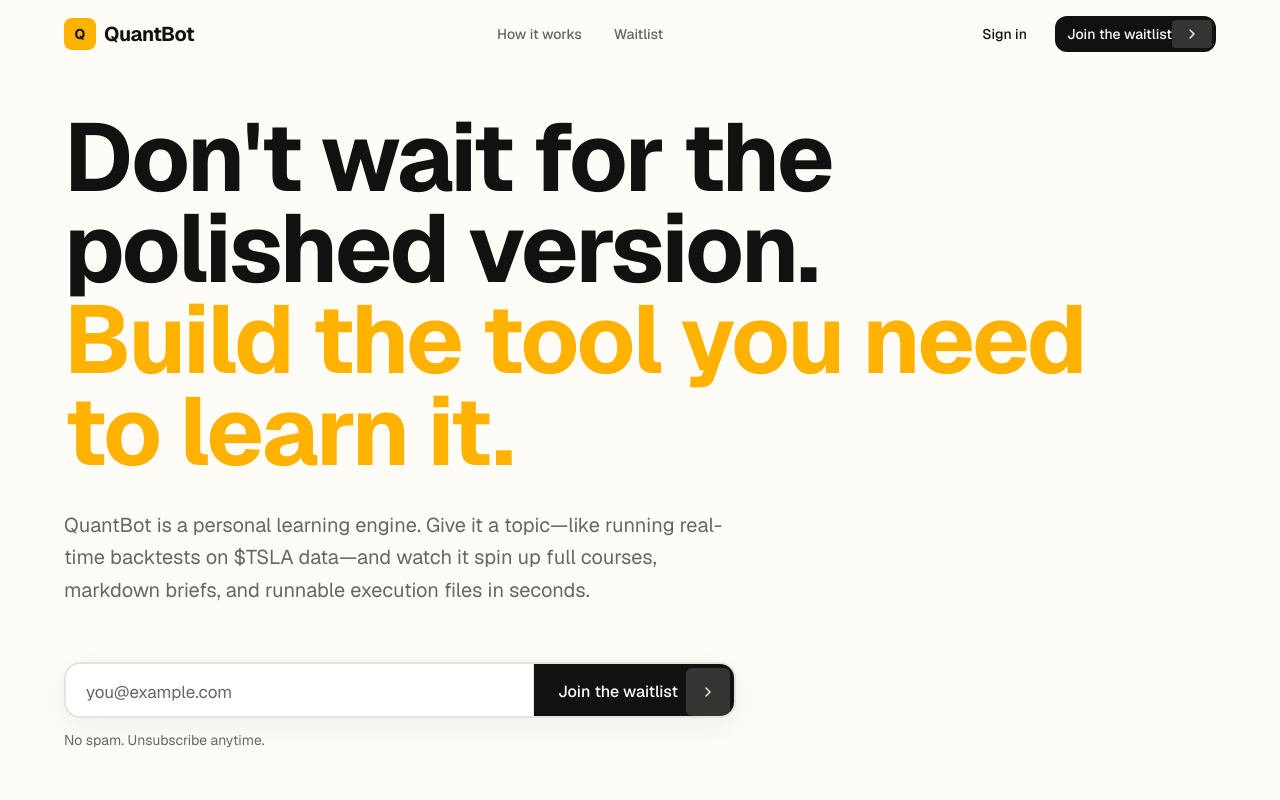
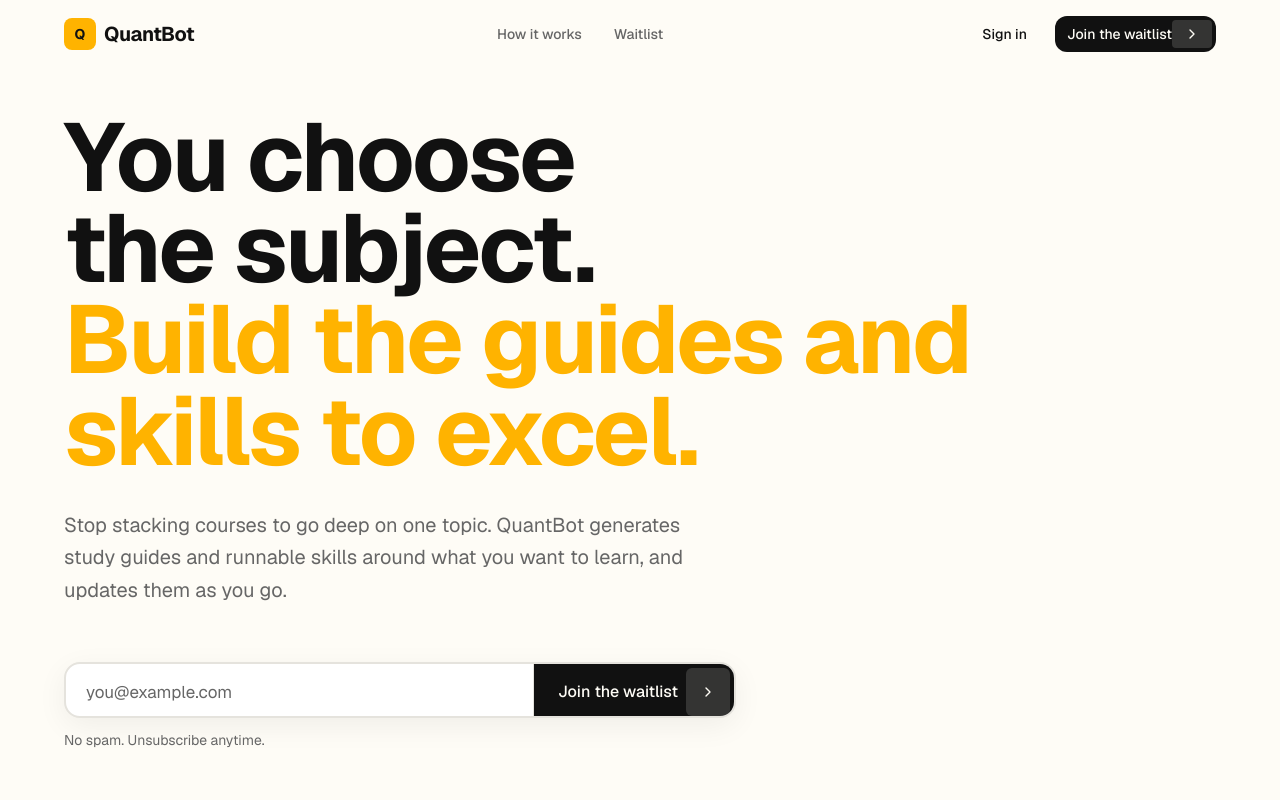
Before and after one commit to KaanEnt/QuantBot-Site, a Next.js app: page / in a window 1280 px wide. Shown: the top 800 px of the page. Built offline with nearby package versions, Linux system fonts and the light colour scheme.

Commit message:
update: sharpen hero slogan and subcopy for edtech positioning
Replace generic quant-focused headline with self-directed learning
message. Slogan: "You choose the subject. Build the guides and skills to
excel." Subcopy drives study guides and skills over course stacking.

```diff
--- a/components/hero.tsx
+++ b/components/hero.tsx
@@ -14,9 +14,9 @@
           transition={{ duration: 0.6, delay: 0.05 }}
           className="text-5xl sm:text-6xl lg:text-8xl font-bold tracking-tight text-foreground leading-[0.95] max-w-5xl text-balance"
         >
-          Don&apos;t wait for the polished version.
+          You choose the subject.
           <br />
-          <span className="text-accent">Build the tool you need to learn it.</span>
+          <span className="text-accent">Build the guides and skills to excel.</span>
         </motion.h1>
 
         <motion.p
@@ -25,9 +25,9 @@
           transition={{ duration: 0.6, delay: 0.15 }}
           className="mt-8 text-lg lg:text-xl text-muted-foreground max-w-2xl leading-relaxed"
         >
-          QuantBot is a personal learning engine. Give it a topic—like running
-          real-time backtests on $TSLA data—and watch it spin up full courses,
-          markdown briefs, and runnable execution files in seconds.
+          Stop stacking courses to go deep on one topic. QuantBot generates
+          study guides and runnable skills around what you want to learn, and
+          updates them as you go.
         </motion.p>
 
         <motion.div
```
